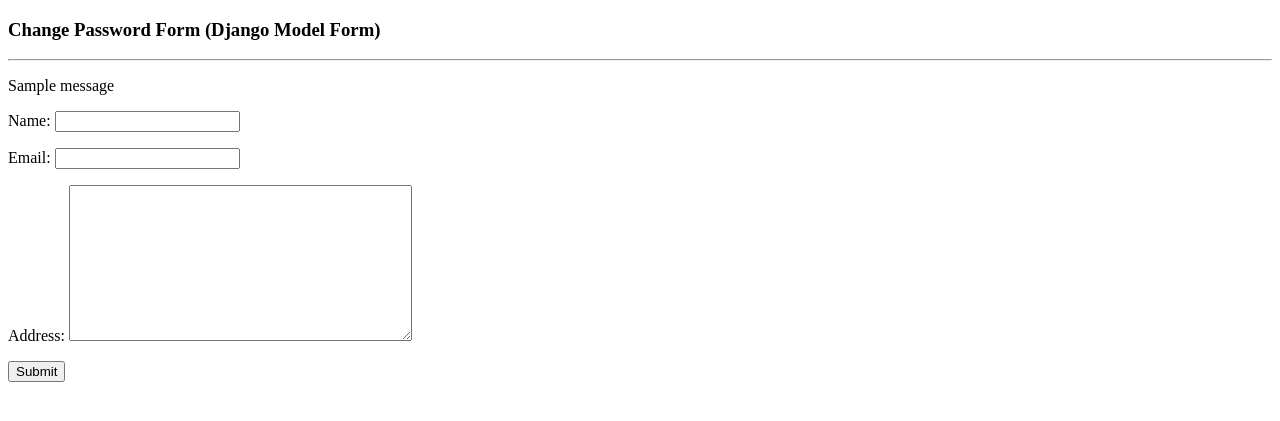
After one commit to touyamochizukivn/Django-CodeArtisan-Lab, a Django app: template 4. Django Advanced Tutorial/main/templates/registration/password_change_form.html in a window 1280 px wide. The commit adds this page. Shown: the top 421 px of the page. Run offline with Django 4.2, Linux system fonts and the light colour scheme; the template is opened without the code that fills it: values that come from a table or form of the project are taken from there, others are empty; one stand-in notice (Sample message) is shown.

Commit message:
change password

```diff
--- a/4. Django Advanced Tutorial/config/settings.py
+++ b/4. Django Advanced Tutorial/config/settings.py
@@ -31,13 +31,13 @@
 # Application definition
 
 INSTALLED_APPS = [
+    'main',
     'django.contrib.admin',
     'django.contrib.auth',
     'django.contrib.contenttypes',
     'django.contrib.sessions',
     'django.contrib.messages',
     'django.contrib.staticfiles',
-    'main',
 ]
 
 MIDDLEWARE = [
--- a/4. Django Advanced Tutorial/main/templates/home.html
+++ b/4. Django Advanced Tutorial/main/templates/home.html
@@ -11,8 +11,10 @@
   <hr>
   {% if user.is_authenticated %}
   <a href="{% url 'logout' %}">Logout</a>
+  <a href="{% url 'password_change' %}">ChangePassword</a>
   {% else %}
   <a href="{% url 'login' %}">Login</a>
+  <a href="{% url 'register' %}">Register</a>
   {% endif %}
 </body>
 </html>
--- /dev/null
+++ b/4. Django Advanced Tutorial/main/templates/registration/password_change_form.html
@@ -0,0 +1,28 @@
+<!DOCTYPE html>
+<html lang="en">
+<head>
+  <meta charset="UTF-8">
+  <meta http-equiv="X-UA-Compatible" content="IE=edge">
+  <meta name="viewport" content="width=device-width, initial-scale=1.0">
+  <title>Change Password</title>
+</head>
+<body>
+  <h3>Change Password Form (Django Model Form)</h3>
+  <hr>
+  {% for message in messages %}
+    <p>{{message}}</p>
+  {% endfor %}
+  {% if form.errors %}
+    {% for field in form %}
+      {% for error in field.errors %}
+        <p>{{error}}</p>
+      {% endfor %}
+    {% endfor %}
+  {% endif %}
+  <form method="post">
+    {% csrf_token %}
+    {{form.as_p}}
+    <input type="submit" />
+  </form>
+</body>
+</html>
```
Also changed, not shown: 4. Django Advanced Tutorial/main/templates/registration/password_change_done.html (added, +14 -0 lines), 4. Django Advanced Tutorial/db.sqlite3.
